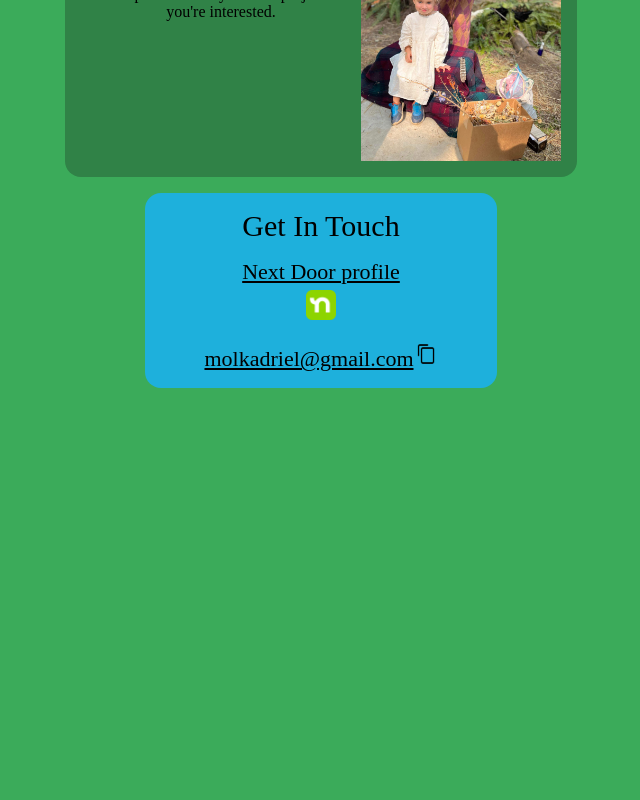
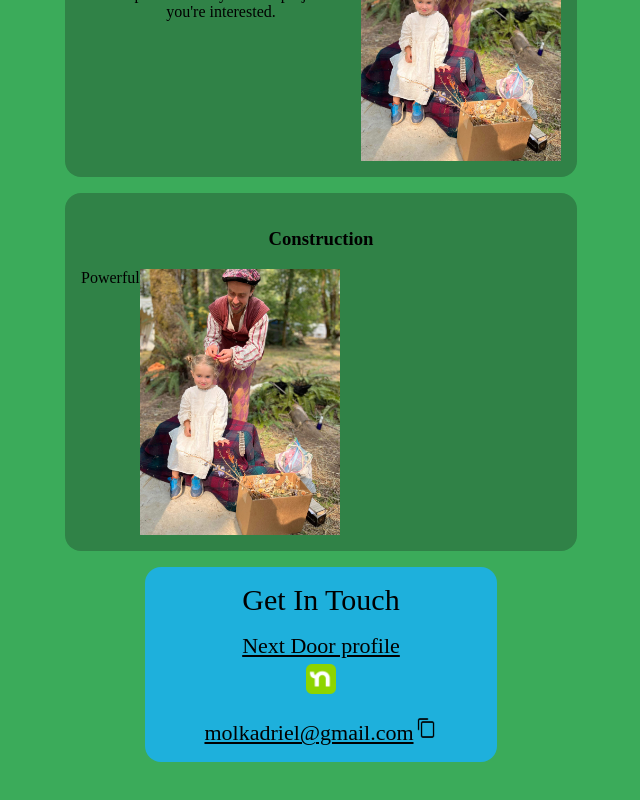
Before and after one commit to gmolk/adriel-website, a React (Create React App) app: page / in a window 1280 px wide. Shown: the part 1985-2785 px from the top of the page, without its empty margins (319-959 px from the left). Before the commit the page ends 2453 px from the top, so only its background shows below. Built offline with nearby package versions, Linux system fonts and the light colour scheme; the HTML template or start-up script is replaced by a standard one.

Commit message:
Update Services.js

```diff
--- a/src/data/Services.js
+++ b/src/data/Services.js
@@ -33,6 +33,13 @@ export const serviceData =
             "image": {
                 "src": hairArtImg
             }
+        },
+        {
+            "title": "Construction",
+            "description": "Powerful",
+            "image": {
+                "src": hairArtImg
+            }
         }
     ]
 }
```
